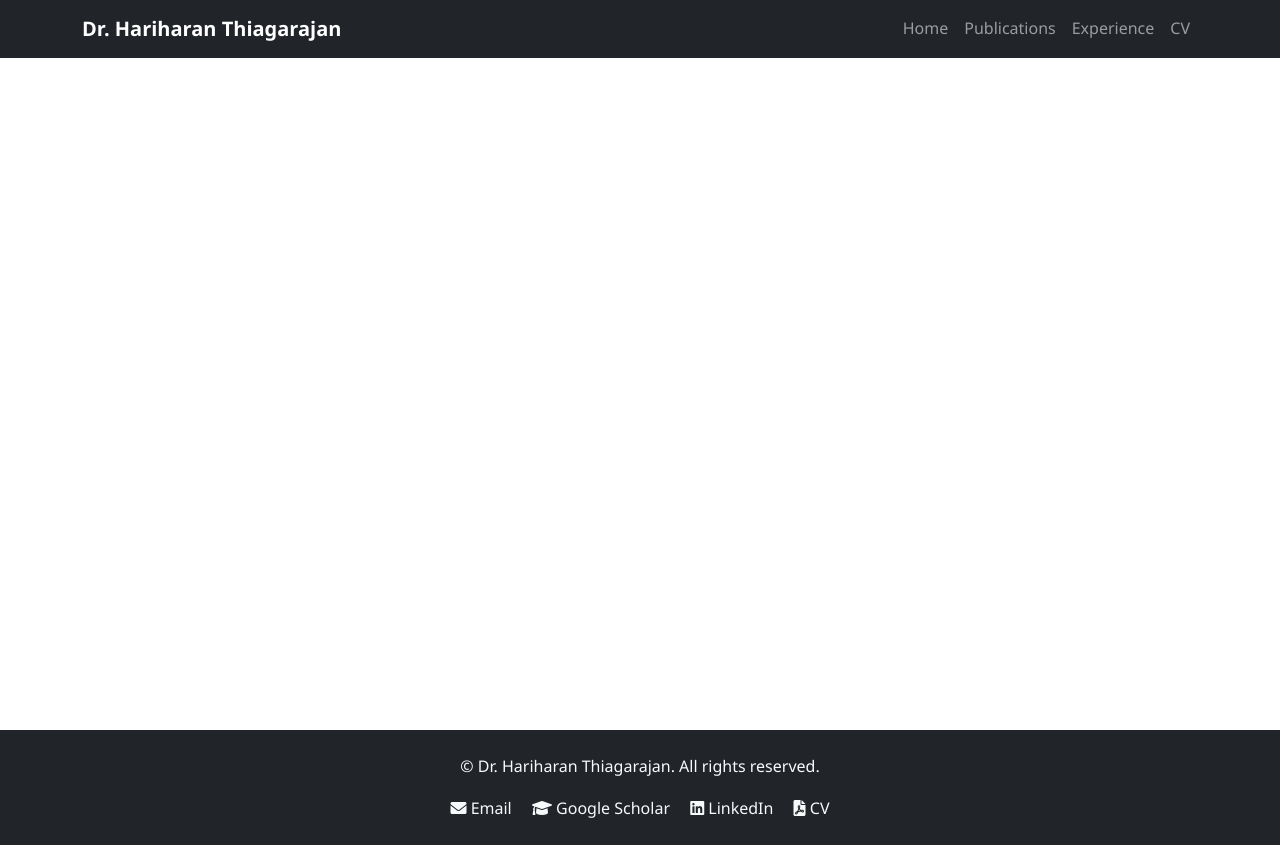
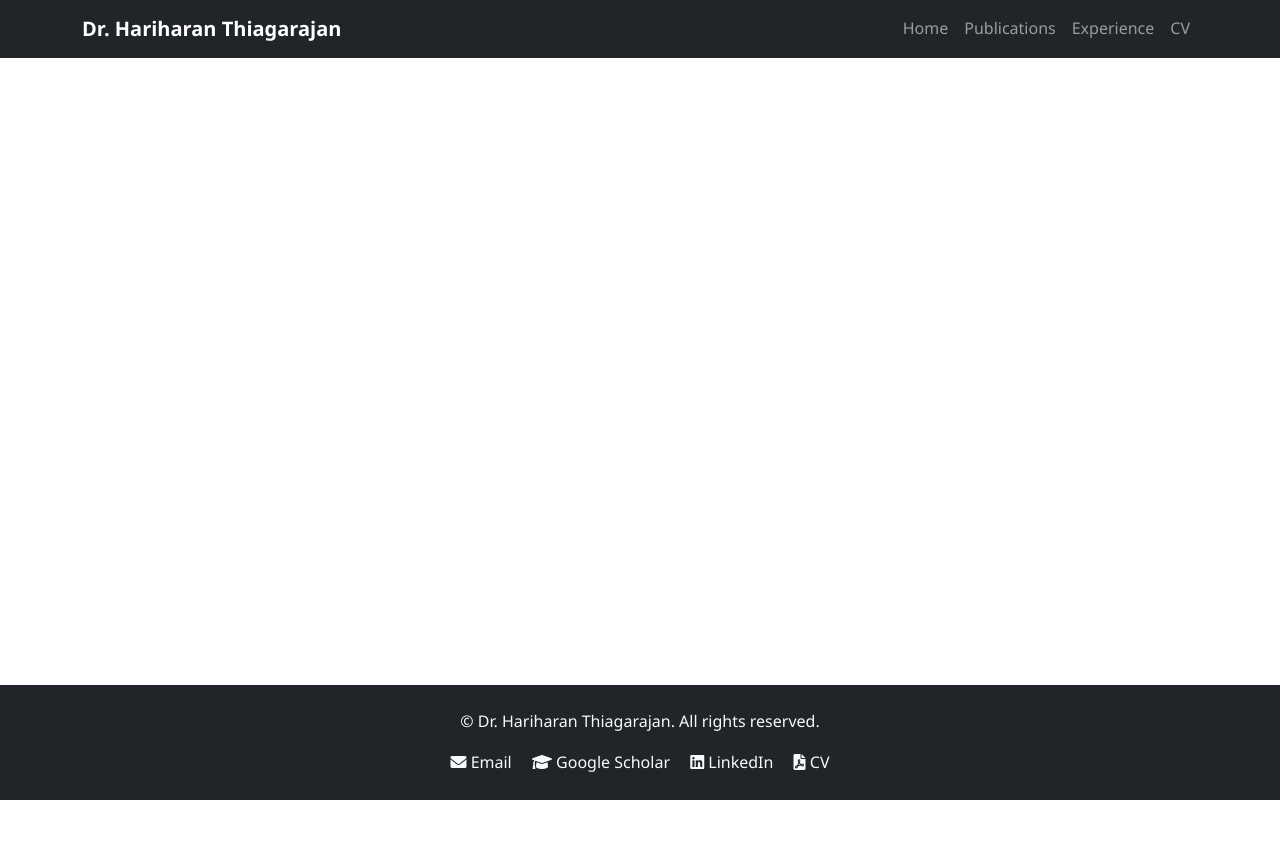
Before and after one commit to thari/thari.github.io, a Flask app: template templates/base.html in a window 1280 px wide. After the commit the page ends 800 px from the top, so only its background shows below. Run offline with Flask 3, Linux system fonts and the light colour scheme; the template is opened without the code that fills it, so the values that code supplies are empty.

Commit message:
Fix: Make footer stick to bottom of page

```diff
--- a/static/css/style.css
+++ b/static/css/style.css
@@ -1,7 +1,15 @@
+html, body {
+    height: 100%;
+    margin: 0;
+}
+
 body {
     font-family: 'Segoe UI', Tahoma, Geneva, Verdana, sans-serif;
     line-height: 1.6;
     color: #333;
+    display: flex;
+    flex-direction: column;
+    min-height: 100vh;
 }
 
 .navbar-brand {
@@ -9,7 +17,8 @@
 }
 
 main {
-    min-height: calc(100vh - 200px);
+    flex: 1 0 auto;
+    padding: 2rem 0;
 }
 
 .card {
@@ -53,5 +62,8 @@
 }
 
 footer {
+    flex-shrink: 0;
+    background-color: #343a40;
+    padding: 2rem 0;
     margin-top: auto;
 }
```
